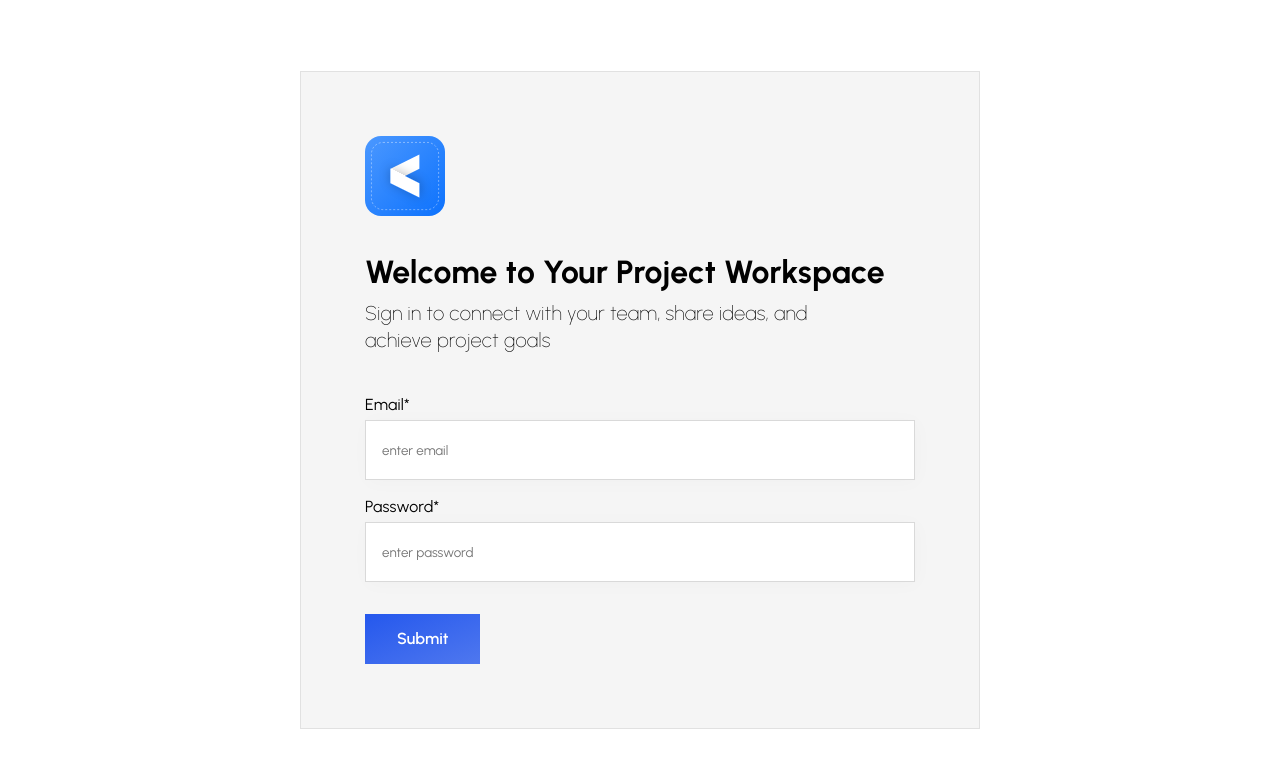
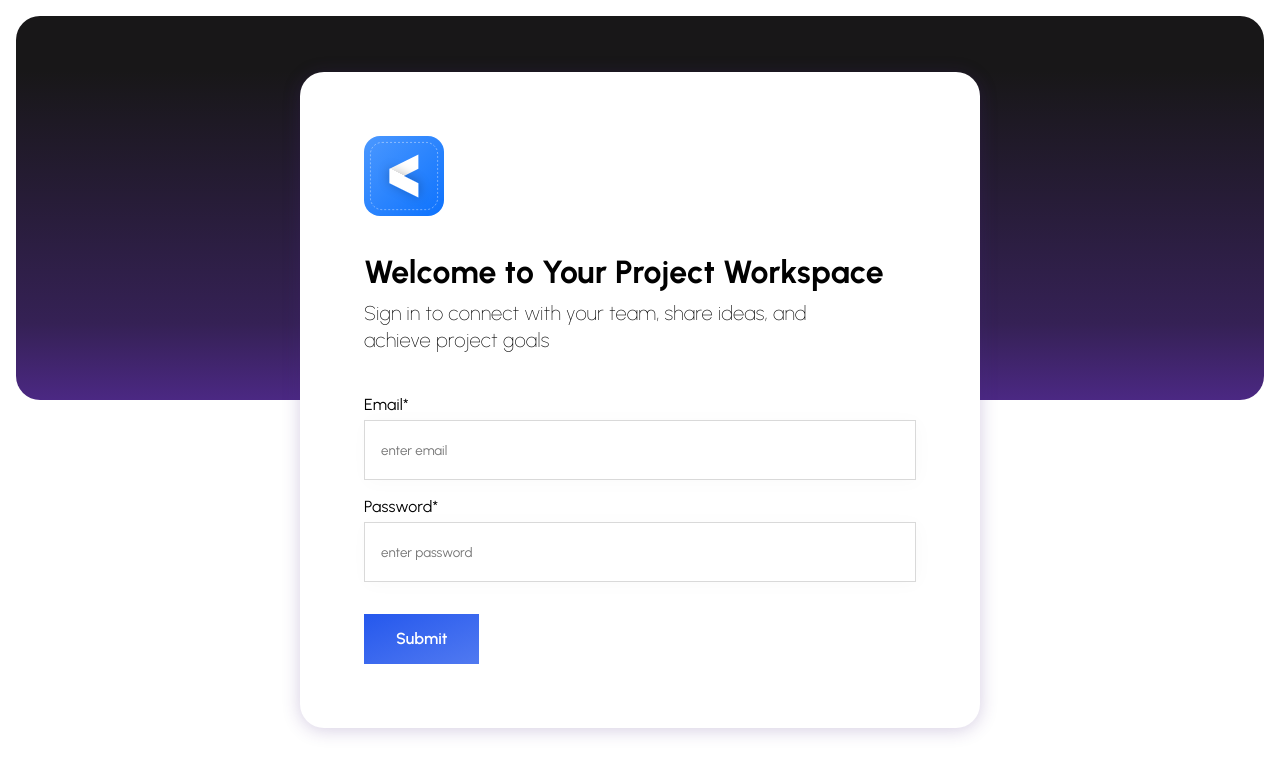
Before and after one commit to Craftnotion/craftnotion-internal, a Next.js app: page /app/internal/login in a window 1280 px wide. Shown: the top 774 px of the page. Built offline with nearby package versions, Linux system fonts and the light colour scheme.

Commit message:
feat: added background to internal login page

```diff
--- a/src/app/app/internal/login/page.tsx
+++ b/src/app/app/internal/login/page.tsx
@@ -22,6 +22,7 @@ const InternalLoginPage = (props: Props) => {
 
     return (
         <div className={styles.cn_outer}>
+            <div className={styles.cn_bg}></div>
             <div className={styles.cn_inner}>
                 <div className={styles.cn_logo_wrap}>
                     <Logo />
--- a/src/app/app/internal/login/styles.module.scss
+++ b/src/app/app/internal/login/styles.module.scss
@@ -5,12 +5,25 @@
     align-items: center;
     justify-content: center;
     min-height: 100vh;
+    position: relative;
+
+    .cn_bg {
+        position: absolute;
+        top: 1rem;
+        left: 1rem;
+        right: 1rem;
+        bottom: 50%;
+        background: linear-gradient(#181718 14%, #352155 80%, #4b2883);
+        border-radius: 1.5rem;
+        z-index: -1;
+    }
 
     .cn_inner {
         width: 680px;
         padding: 4rem;
-        border: 1px solid #e1e1e1;
-        background-color: #F5F5F5;
+        border-radius: 1.5rem;
+        background-color: color(cn_white);
+        box-shadow: 0 2px 18px rgba(#4b2883,.23);
 
         .cn_logo_wrap {
             height: 80px;
```
